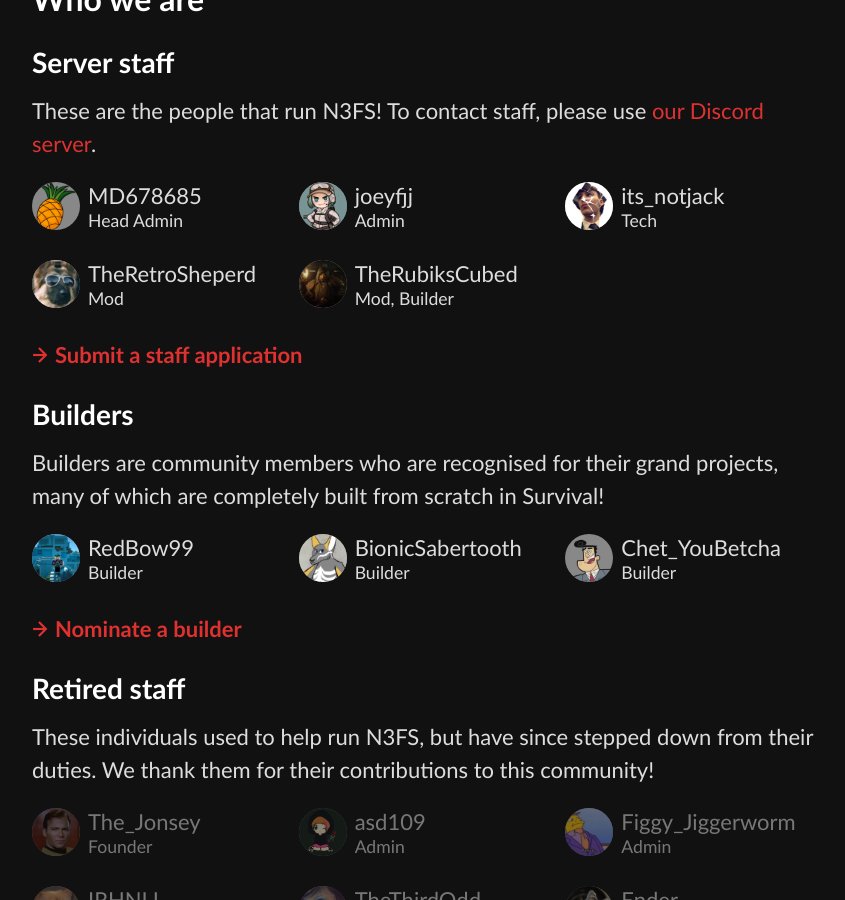
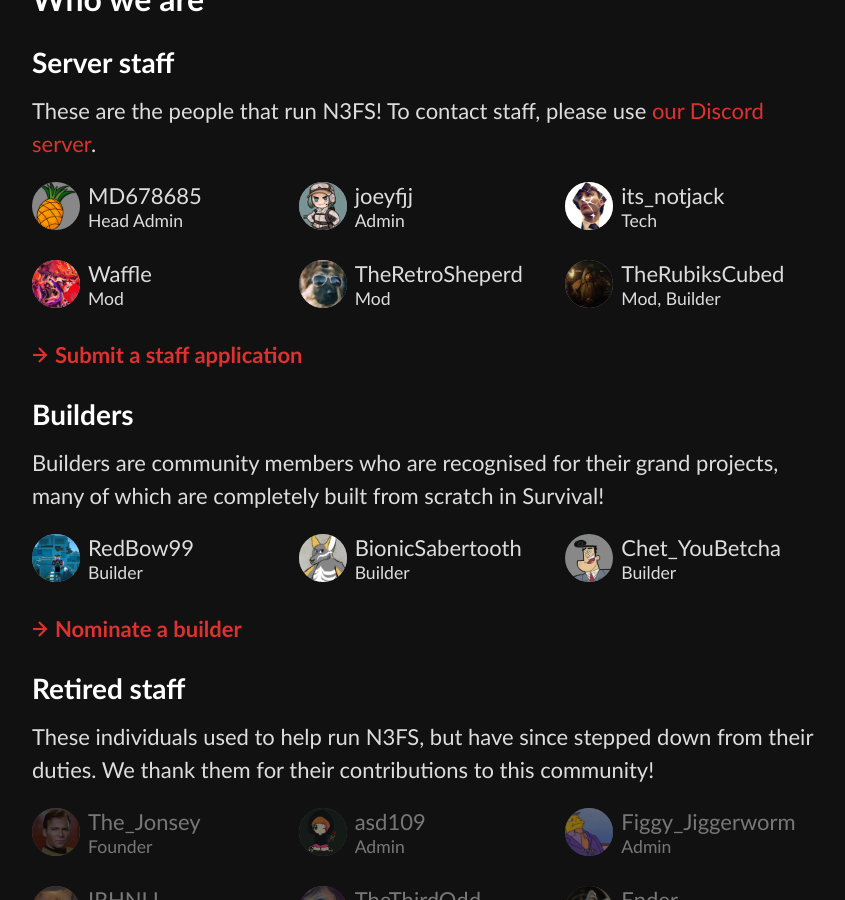
Before and after one commit to N3FS/N3FS-website, a Jekyll site: the page built from about.md, in a window 1280 px wide and 900 px high, scrolled down 1403 px. Shown: the whole window, without its empty margins (208-1053 px from the left). Built offline with Jekyll 4.4.1, drawn with Linux system fonts in a browser that asks for light colours.

Commit message:
Add Waffle to staff list

```diff
--- a/about.md
+++ b/about.md
@@ -123,6 +123,13 @@ These are the people that run N3FS! To contact staff, please use [our Discord se
   </div>
 
   <div class="staff-member">
+    <img class="staff-avatar" src="/assets/images/staff/waffle.png">
+    <div class="staff-name">Waffle</div>
+    <div class="staff-position">Mod</div>
+    <div class="staff-tagline">Part-time Turtle Murderer</div>
+  </div>
+
+  <div class="staff-member">
     <img class="staff-avatar" src="/assets/images/staff/shep.png">
     <div class="staff-name">TheRetroSheperd</div>
     <div class="staff-position">Mod</div>
```
